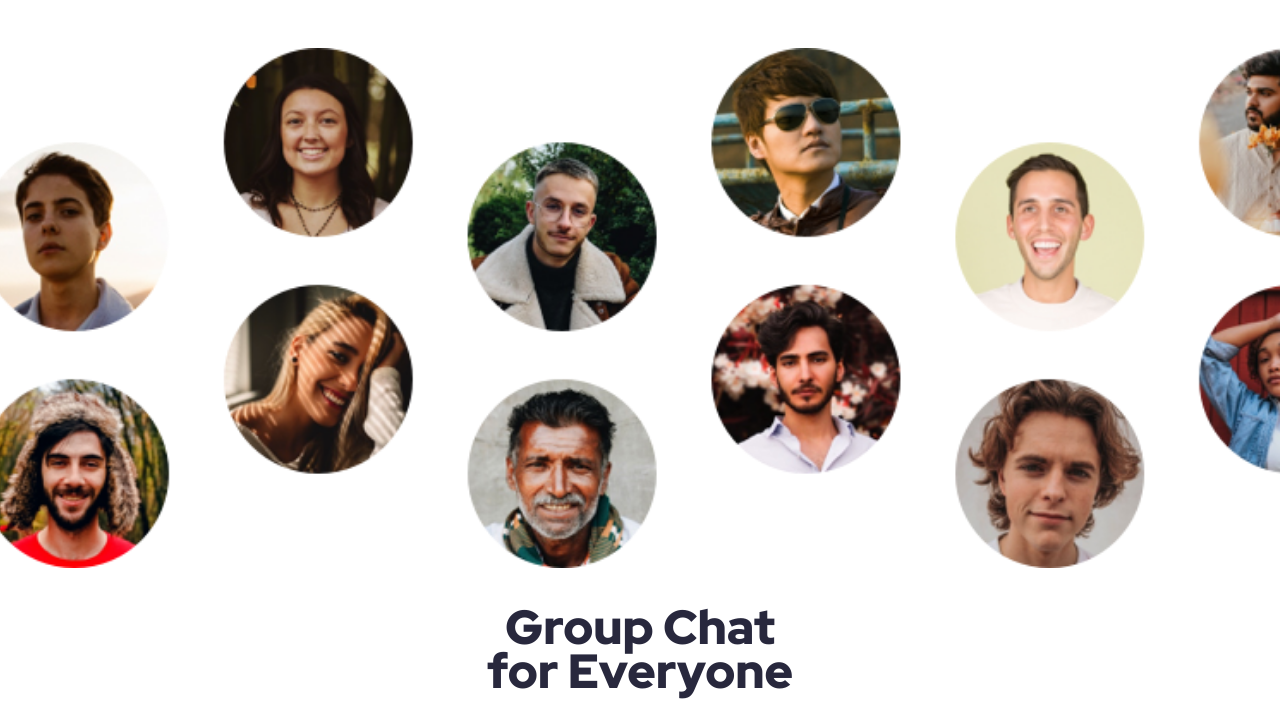
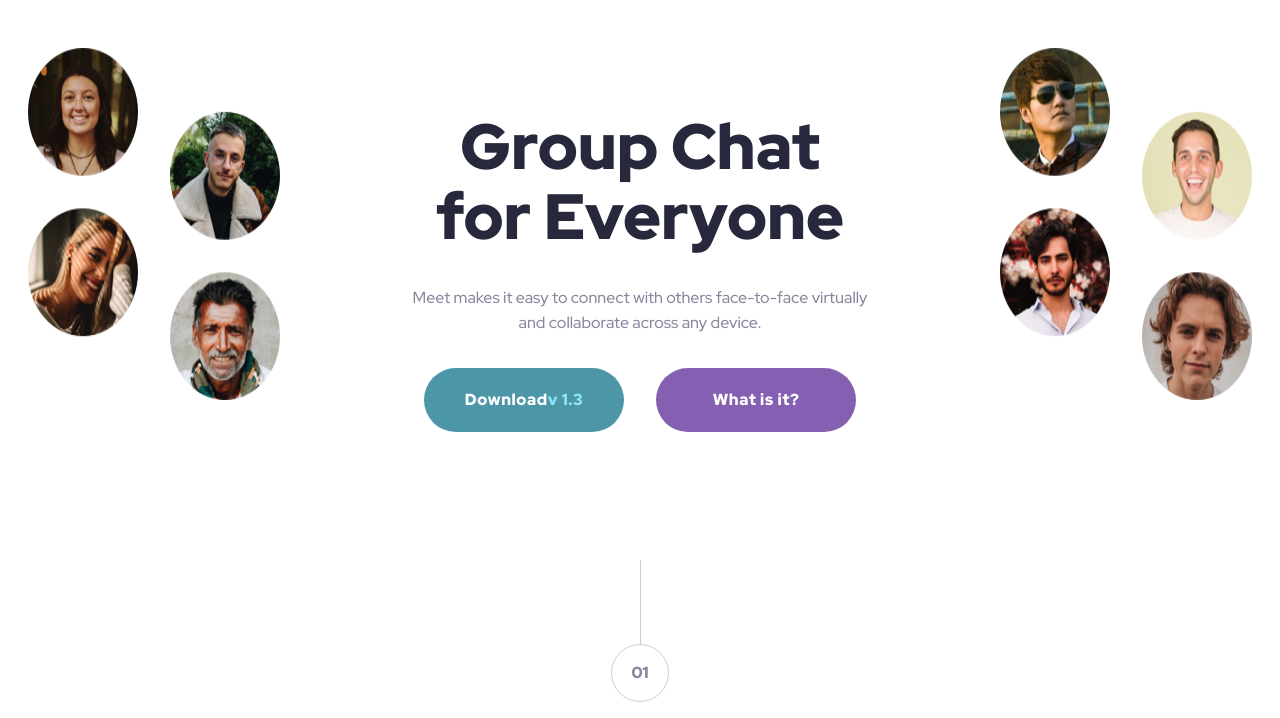
Before and after one commit to WayneHaworth/FEM-Meet-Landing-Page, a plain HTML site: page index.html in a window 1280 px wide. Shown: the part 82-800 px from the top of the page. Drawn offline with Linux system fonts and the light colour scheme.

Commit message:
CSS edits

```diff
--- a/CSS/style.scss
+++ b/CSS/style.scss
@@ -18,6 +18,12 @@ $button-secondary-off: rgb(177,139,221);
     font-size: 18px;
 }
 
+html { background: #f1f1f1; overflow-x: clip;}
+body { background: white; overflow-x: clip; }
+
+.container { max-width: 1100px; margin: 0 auto;}
+// .container-outer { max-width: 1440px; margin: 0 auto;}
+
 h1, h2 { color: $dark-grey; }
 h1, h2, h3, p { text-align: center; }
 h1 { font-size:3.556rem; line-height: 3.556rem; font-weight: 900; }
@@ -28,12 +34,15 @@ p { font-size: 1rem; line-height: 1.6; color: $light-grey;}
 .btn {
     height: 58px;
     border-radius: 50px;
-    padding: 2rem 3rem;
+    padding: 2rem 0rem;
     color: white;
     font-weight: 900;
     font-size: 1rem;
     line-height: 0;
     letter-spacing: 0.6px;
+    display: flex;
+    justify-content: center;
+    width:200px;
 }
 
 .btn-main {
@@ -81,7 +90,8 @@ h3 { font-size: 1rem;}
 p { margin: 2rem }
 
 button { margin: 0 auto; margin-bottom: 1rem;}
-section.hero { margin: 0 auto;}
+section.hero { margin: 0 auto; display: flex; flex-direction: column; justify-content: center;}
+section.hero .hero-faces { display: none;}
 
 
 .step { margin: 4rem 0; }
@@ -117,7 +127,7 @@ section.hero { margin: 0 auto;}
 }
 
 footer {
-    margin-top: 13rem;
+    transform: translateY(9rem);
     height: 428px;
     position: relative;
 
@@ -172,3 +182,23 @@ footer {
           background-size: cover;
     }
   }
+
+@media (min-width: 1000px) {
+    section.faces-background { display: none; }
+    section.hero .hero-faces { display: flex; width: 100%; }
+    section.hero .hero-faces img { width: 80%; height: auto; min-width: 394px; max-width: 600px;}
+    section.hero .faces-left { justify-content: flex-start; flex-grow: 1;}
+    section.hero .faces-right { justify-content: flex-end; flex-grow: 1;}
+    section.hero { flex-direction: row; }
+    .hero-message {
+        position: relative; top: 2rem; margin: 0 8rem;
+
+        h1 { font-size: 64px; line-height: 1.10; max-width: 450px;}
+
+        p {
+            max-width: 540px;
+        }
+    }
+
+    .step { margin-top:10rem; }
+}
--- a/index.html
+++ b/index.html
@@ -10,30 +10,40 @@
     <link rel="stylesheet" href="CSS/style.css">
     <title>Meet</title>
 </head>
-<body>
+<body class="container-outer">
     <div class="logo">
         <img class="logo" src="/images/logo.svg" alt="Meet logo">
     </div>
+
+    <!--mobile bg image -->
     <section class="faces-background mobile-width">
         <img src="/images/image-hero-small.png" alt="faces of people in circles">
     </section>
-    <section class="hero">
+
+    <section class="hero container">
+        <div class="hero-faces faces-left"><img src="images/image-hero-left.png" alt=""></div>
+        <div class="hero-message">
             <h1>Group Chat for Everyone</h1>
             <p>Meet makes it easy to connect with others face-to-face virtually and collaborate across any device.</p>
             <div class="btn-container">
-            <button class="btn btn-main">Download <span>v1.3</span></button>
+                <button class="btn btn-main">Download<span>v 1.3</span></button>
                 <button class="btn btn-secondary">What is it?</button>
             </div>
+        </div>
+        <div class="hero-faces faces-right"><img src="images/image-hero-right.png" alt=""></div>
 
 
+
+
+
+    </section>
 
     <div class="step step-1">
         <div class="step-line"></div>
         <div class="step-circle">01</div>
     </div>
-    </section>
 
-    <section class="image-grid">
+    <section class="image-grid container">
         <ul>
             <li><img src="images/image-woman-in-videocall.jpg" alt=""></li>
             <li><img src="images/image-women-videochatting.jpg" alt=""></li>
```
Also changed, not shown: CSS/style.css, 1 other file. Lines whose indentation alone changed are shown as unchanged.
